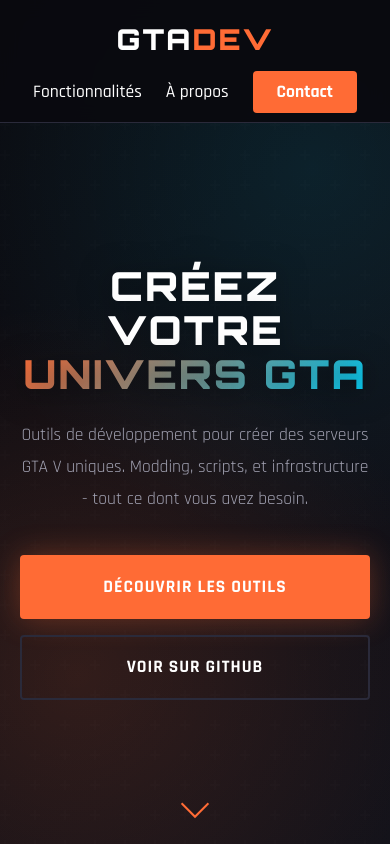
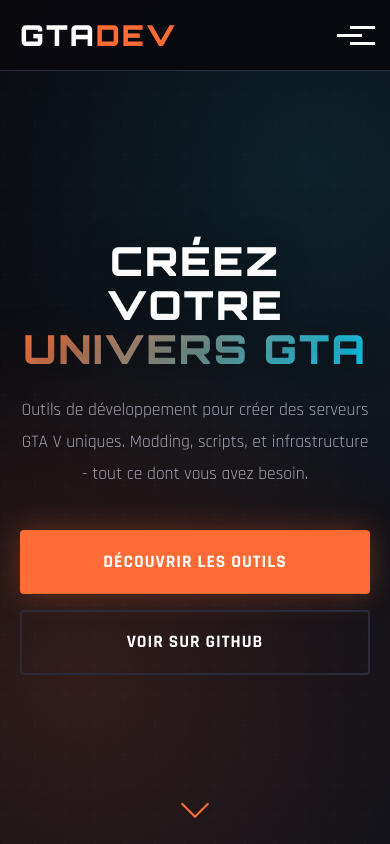
Before and after one commit to under-dev-01/gta-dev-projects, a website: page index.html in a window 390 px wide. Shown: the top 844 px of the page. Drawn offline with Linux system fonts and the light colour scheme.

Commit message:
[frontend-dev] Fix issue #1 - Landing page avec menu mobile responsive

```diff
--- a/css/style.css
+++ b/css/style.css
@@ -132,6 +132,57 @@
 
 .btn-nav::after {
     display: none !important;
+}
+
+/* Mobile Navigation Toggle */
+.nav-toggle {
+    display: none;
+    background: none;
+    border: none;
+    cursor: pointer;
+    padding: 0.5rem;
+    z-index: 1001;
+}
+
+.hamburger {
+    display: block;
+    width: 25px;
+    height: 3px;
+    background: var(--color-text);
+    position: relative;
+    transition: var(--transition);
+}
+
+.hamburger::before,
+.hamburger::after {
+    content: '';
+    position: absolute;
+    width: 25px;
+    height: 3px;
+    background: var(--color-text);
+    transition: var(--transition);
+}
+
+.hamburger::before {
+    top: -8px;
+}
+
+.hamburger::after {
+    top: 8px;
+}
+
+.nav-toggle.active .hamburger {
+    background: transparent;
+}
+
+.nav-toggle.active .hamburger::before {
+    transform: rotate(45deg);
+    top: 0;
+}
+
+.nav-toggle.active .hamburger::after {
+    transform: rotate(-45deg);
+    top: 0;
 }
 
 /* ================================
@@ -475,20 +526,39 @@
    ================================ */
 @media (max-width: 768px) {
     .navbar .container {
-        flex-direction: column;
-        height: auto;
-        padding: 1rem 20px;
+        flex-direction: row;
+        height: 70px;
+        padding: 0 20px;
+    }
+
+    .nav-toggle {
+        display: block;
     }
 
     .nav-links {
-        margin-top: 1rem;
+        position: fixed;
+        top: 70px;
+        left: 0;
+        right: 0;
+        background: rgba(10, 10, 15, 0.98);
+        flex-direction: column;
+        padding: 2rem;
         gap: 1.5rem;
-        flex-wrap: wrap;
-        justify-content: center;
+        transform: translateY(-100%);
+        opacity: 0;
+        visibility: hidden;
+        transition: var(--transition);
+        border-bottom: 1px solid var(--color-border);
+    }
+
+    .nav-links.active {
+        transform: translateY(0);
+        opacity: 1;
+        visibility: visible;
     }
 
     .hero {
-        padding-top: 120px;
+        padding-top: 70px;
     }
 
     .hero-title {
--- a/index.html
+++ b/index.html
@@ -14,6 +14,9 @@
     <nav class="navbar">
         <div class="container">
             <div class="logo">GTA<span class="accent">DEV</span></div>
+            <button class="nav-toggle" aria-label="Toggle navigation">
+                <span class="hamburger"></span>
+            </button>
             <ul class="nav-links">
                 <li><a href="#features">Fonctionnalités</a></li>
                 <li><a href="#about">À propos</a></li>
@@ -143,7 +146,19 @@
                         block: 'start'
                     });
                 }
+                // Close mobile menu on link click
+                document.querySelector('.nav-links').classList.remove('active');
+                document.querySelector('.nav-toggle').classList.remove('active');
             });
+        });
+
+        // Mobile navigation toggle
+        const navToggle = document.querySelector('.nav-toggle');
+        const navLinks = document.querySelector('.nav-links');
+
+        navToggle.addEventListener('click', () => {
+            navToggle.classList.toggle('active');
+            navLinks.classList.toggle('active');
         });
     </script>
 </body>
```
